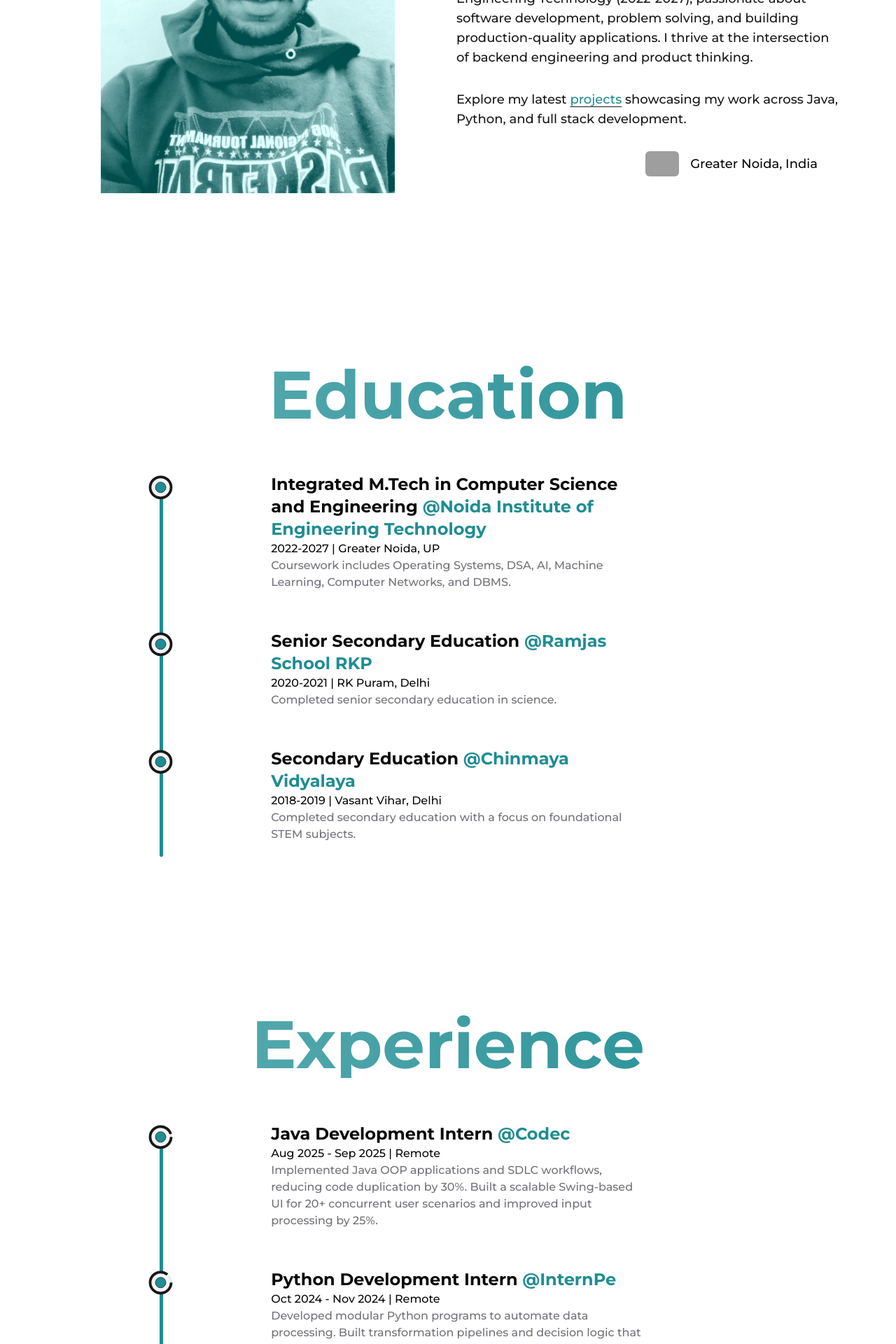
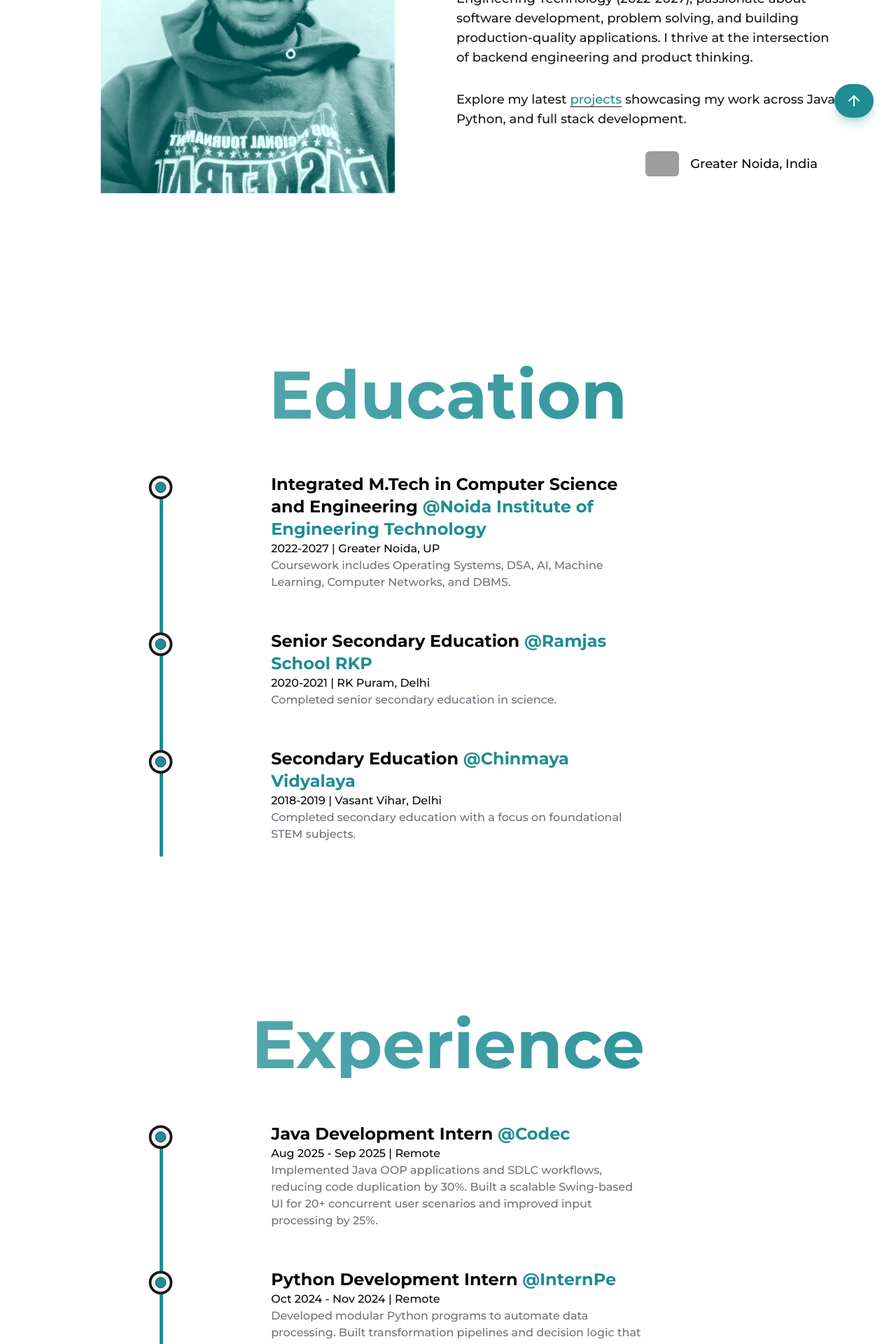
Before and after one commit to Ady-OZz/Aditya-Sridhar-Portfolio-, a Next.js app: page /about in a window 1280 px wide. Shown: the part 520-2440 px from the top of the page at 70% size. Built offline with nearby package versions, Linux system fonts and the light colour scheme; grey boxes are pictures that could not be loaded.

Commit message:
Fix UI overlaps, remove scroll animation, update links, fix unused vars

```diff
--- a/src/components/experience/experience-showcase-list-item.tsx
+++ b/src/components/experience/experience-showcase-list-item.tsx
@@ -1,18 +1,9 @@
-import { RefObject, useRef } from "react";
+import { useRef } from "react";
 import Link from "next/link";
 
-import { motion, useScroll } from "framer-motion";
+import { motion } from "framer-motion";
 
-export interface ExperienceListIconProps {
-  iconRef: RefObject<HTMLElement>;
-}
-
-function ShowCaseLiIcon(props: ExperienceListIconProps) {
-  const { scrollYProgress } = useScroll({
-    target: props.iconRef,
-    offset: ["center end", "center center"],
-    layoutEffect: false,
-  });
+function ShowCaseLiIcon() {
   return (
     <figure className="absolute left-0 stroke-zinc-900">
       <svg width="75" height="75" viewBox="0 0 100 100">
@@ -22,10 +13,7 @@ function ShowCaseLiIcon(props: ExperienceListIconProps) {
           r="20"
           className="fill-none stroke-accent stroke-1"
         />
-        <motion.circle
-          style={{
-            pathLength: scrollYProgress,
-          }}
+        <circle
           cx="50"
           cy="27"
           r="20"
@@ -54,7 +42,7 @@ export default function ExperienceShowcaseListItem(
   const ref = useRef(null);
   return (
     <li ref={ref} className="mx-auto mb-14 flex w-[60%] flex-col gap-1">
-      <ShowCaseLiIcon iconRef={ref} />
+      <ShowCaseLiIcon />
       <motion.div
         initial={{ y: 50 }}
         whileInView={{ y: 0 }}
--- a/src/components/landing-hero.tsx
+++ b/src/components/landing-hero.tsx
@@ -51,7 +51,7 @@ export default function LandingHero() {
       }}
       transition={{ type: "spring", stiffness: 100 }}
       ref={ref}
-      className="flex max-h-[1000px] min-h-[calc(100vh-200px)] items-center px-6 sm:px-14 md:h-[calc(100vh-200px)] md:min-h-max md:px-20"
+      className="flex min-h-[calc(100vh-150px)] items-center px-6 py-20 sm:px-14 md:px-20"
     >
       <div className="w-full">
         <div className="mx-auto max-w-7xl">
--- a/src/components/utility/back-to-top.tsx
+++ b/src/components/utility/back-to-top.tsx
@@ -2,15 +2,16 @@ import { useEffect, useState } from "react";
 
 import { AnimatePresence, motion } from "framer-motion";
 import { FiArrowUp } from "react-icons/fi";
-
-const SHOW_AFTER_PX = 400;
 
 export default function BackToTop() {
   const [isVisible, setIsVisible] = useState(false);
 
   useEffect(() => {
     const handleScroll = () => {
-      setIsVisible(window.scrollY > SHOW_AFTER_PX);
+      // Show only when scrolled close to the bottom of the page
+      const isBottom =
+        window.innerHeight + window.scrollY >= document.body.offsetHeight - 200;
+      setIsVisible(isBottom);
     };
 
     handleScroll();
@@ -33,9 +34,12 @@ export default function BackToTop() {
           animate={{ opacity: 1, y: 0 }}
           exit={{ opacity: 0, y: 20 }}
           transition={{ duration: 0.2 }}
-          className="fixed bottom-6 right-6 z-50 flex h-11 w-11 items-center justify-center rounded-full bg-accent text-background shadow-lg shadow-accent/30 transition-colors hover:bg-accent/90 sm:bottom-8 sm:right-8 sm:h-12 sm:w-12"
+          className="group fixed bottom-24 right-4 z-50 flex h-12 items-center justify-center rounded-full bg-accent px-3 text-background shadow-lg shadow-accent/30 transition-all hover:bg-accent/90 sm:bottom-28 sm:right-8 sm:px-4"
         >
-          <FiArrowUp className="h-5 w-5 sm:h-6 sm:w-6" />
+          <FiArrowUp className="h-5 w-5 shrink-0 sm:h-6 sm:w-6" />
+          <span className="max-w-0 overflow-hidden whitespace-nowrap text-sm font-semibold transition-all duration-300 group-hover:ml-2 group-hover:max-w-xs">
+            Back to Up
+          </span>
         </motion.button>
       )}
     </AnimatePresence>
--- a/src/data/education.ts
+++ b/src/data/education.ts
@@ -16,7 +16,7 @@ export const EDUCATION: ExperienceShowcaseListItemProps[] = [
     title: "Senior Secondary Education",
     organisation: {
       name: "Ramjas School RKP",
-      href: "https://ramjasschoolrkp.org/",
+      href: "https://ramjasschoolrkpuram.com/",
     },
     date: "2020-2021",
     location: "RK Puram, Delhi",
@@ -26,7 +26,7 @@ export const EDUCATION: ExperienceShowcaseListItemProps[] = [
     title: "Secondary Education",
     organisation: {
       name: "Chinmaya Vidyalaya",
-      href: "https://chinmayavidyalaya.in/",
+      href: "https://www.chinmayavvdelhi.ac.in/",
     },
     date: "2018-2019",
     location: "Vasant Vihar, Delhi",
--- a/src/data/experience.ts
+++ b/src/data/experience.ts
@@ -5,7 +5,7 @@ export const EXPERIENCE: ExperienceShowcaseListItemProps[] = [
     title: "Java Development Intern",
     organisation: {
       name: "Codec",
-      href: "https://codec.edu.in/",
+      href: "https://codectechnologies.in/",
     },
     date: "Aug 2025 - Sep 2025",
     location: "Remote",
```
